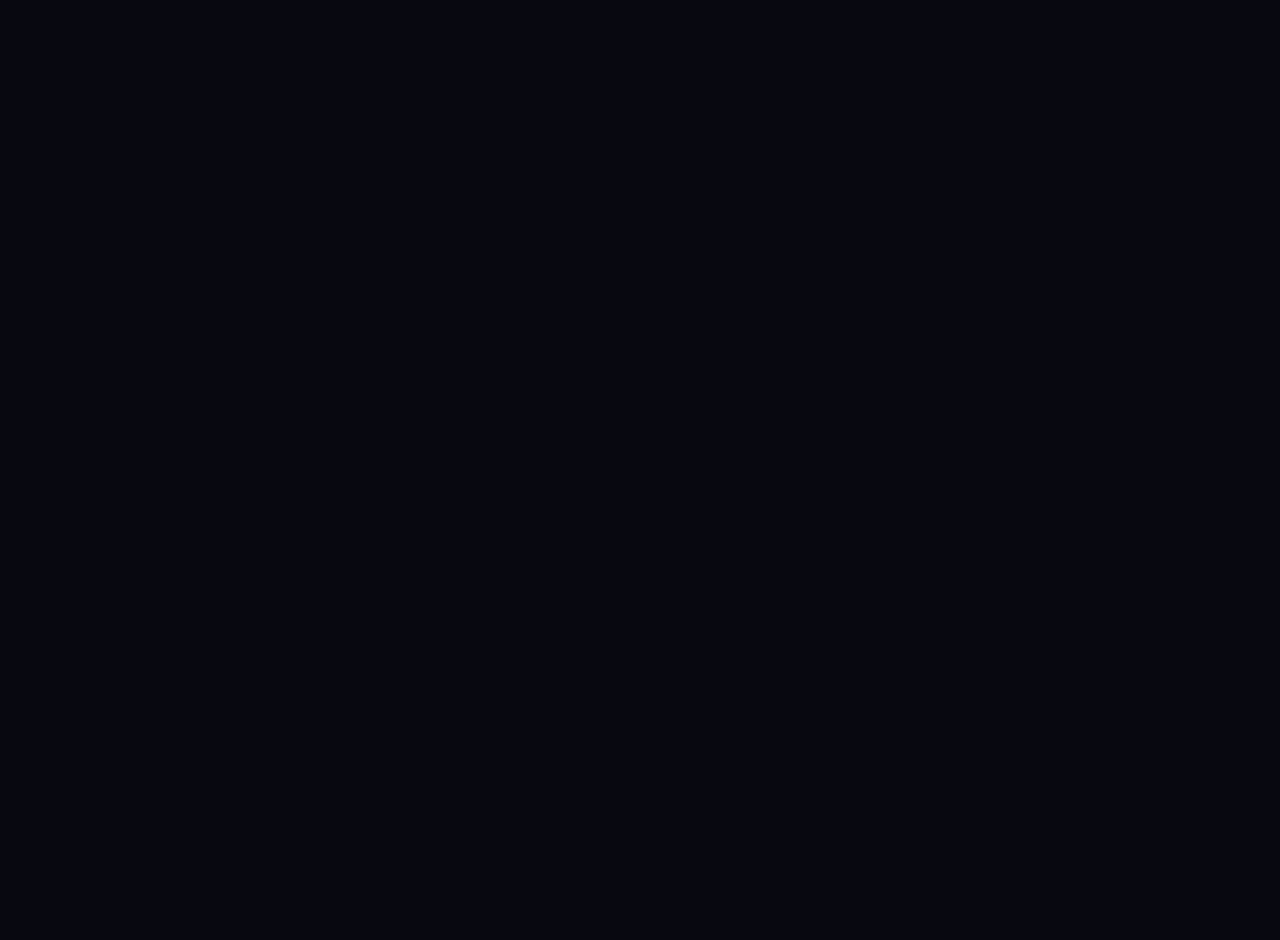
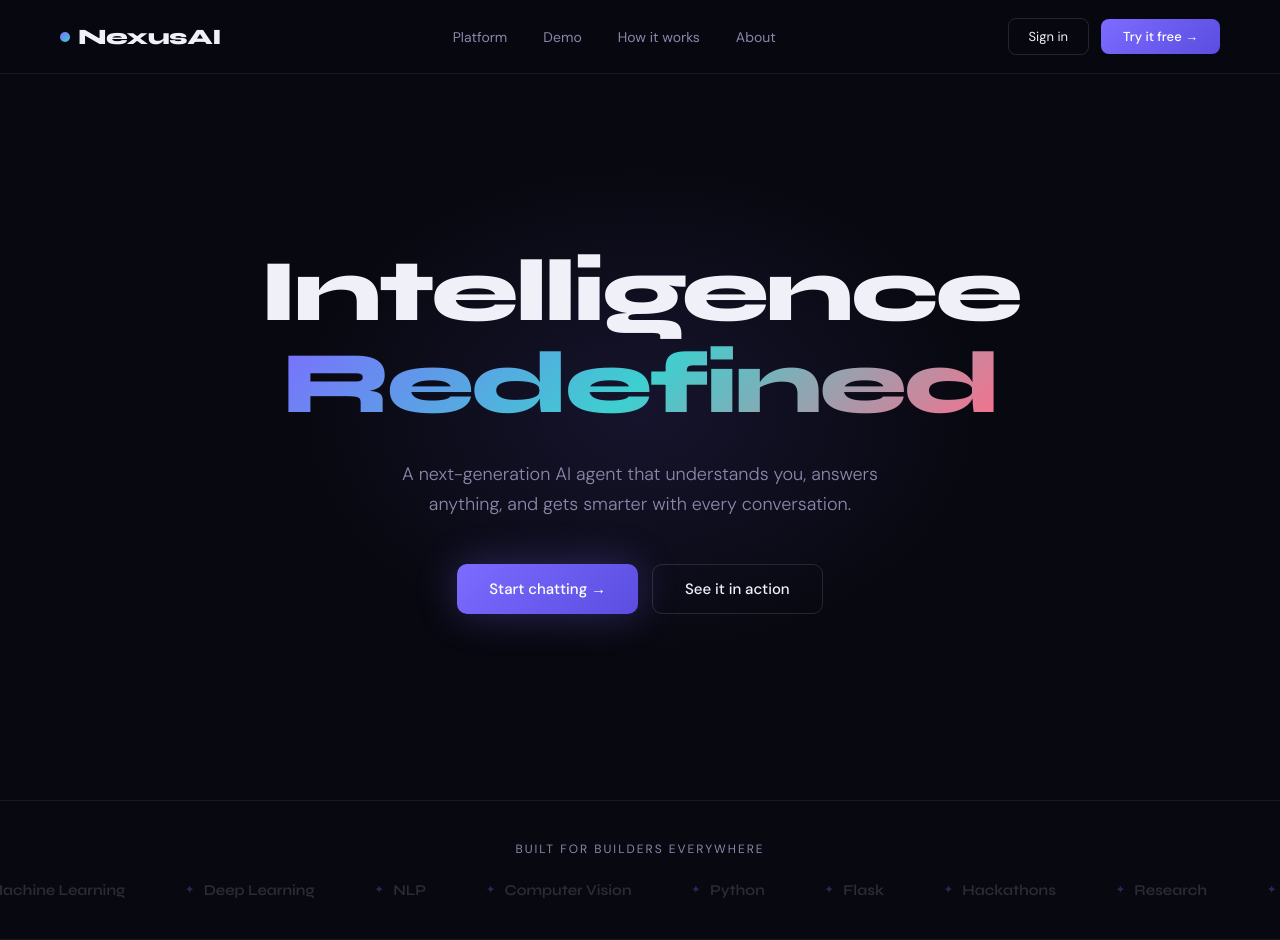
Before and after one commit to samshadv/Ai-agent, a Flask app: page / in a window 1280 px wide. Before the commit the page is empty. Before the commit the page ends 800 px from the top, so only its background shows below. Run offline with Flask 3, Linux system fonts and the light colour scheme.

Commit message:
Add navigation and hero section with updated call-to-action buttons in index.html

```diff
--- a/templates/index.html
+++ b/templates/index.html
@@ -200,3 +200,42 @@
       .cta-section{padding:80px 24px}
       footer{padding:50px 24px 30px}
     }
+  </style>
+</head>
+<body>
+
+<nav>
+  <a href="#" class="nav-logo"><div class="logo-dot"></div>NexusAI</a>
+  <ul class="nav-links">
+    <li><a href="#features">Platform</a></li>
+    <li><a href="#demo">Demo</a></li>
+    <li><a href="#how">How it works</a></li>
+    <li><a href="#about">About</a></li>
+  </ul>
+  <div class="nav-ctas">
+    <a href="#" class="btn-ghost">Sign in</a>
+    <a href="#" class="btn-primary" onclick="openChat();return false;">Try it free →</a>
+  </div>
+</nav>
+
+<section class="hero">
+  <div class="hero-glow"></div>
+  <h1>Intelligence<br/><span>Redefined</span></h1>
+  <p>A next-generation AI agent that understands you, answers anything, and gets smarter with every conversation.</p>
+  <div class="hero-ctas">
+    <a href="#" class="btn-hero btn-hero-primary" onclick="openChat();return false;">Start chatting →</a>
+    <a href="#demo" class="btn-hero btn-hero-ghost">See it in action</a>
+  </div>
+</section>
+
+<div class="marquee-section">
+  <p class="marquee-label">Built for builders everywhere</p>
+  <div class="marquee-track">
+    <span class="marquee-item">Data Science</span><span class="marquee-item">Machine Learning</span><span class="marquee-item">Deep Learning</span><span class="marquee-item">NLP</span><span class="marquee-item">Computer Vision</span><span class="marquee-item">Python</span><span class="marquee-item">Flask</span><span class="marquee-item">Hackathons</span><span class="marquee-item">Research</span><span class="marquee-item">Automation</span>
+    <span class="marquee-item">Data Science</span><span class="marquee-item">Machine Learning</span><span class="marquee-item">Deep Learning</span><span class="marquee-item">NLP</span><span class="marquee-item">Computer Vision</span><span class="marquee-item">Python</span><span class="marquee-item">Flask</span><span class="marquee-item">Hackathons</span><span class="marquee-item">Research</span><span class="marquee-item">Automation</span>
+  </div>
+</div>
+
+</script>
+</body>
+</html>
```
